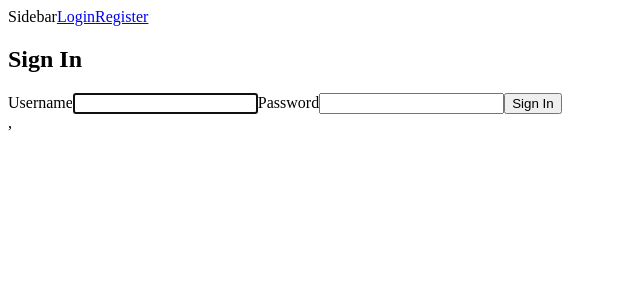
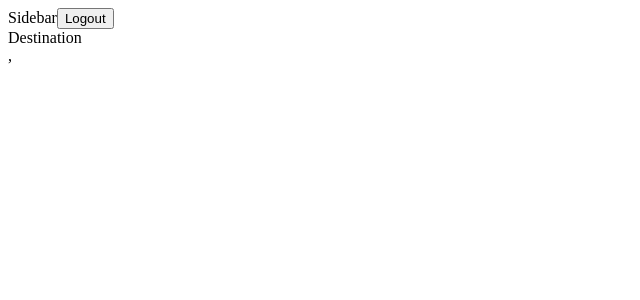
Before and after one commit to dewslyse/trekker-front-end, a React (Create React App) app: page /destinations/1 in a window 1280 px wide. Before the commit this address led to /login. Shown: the top 300 px of the page, without its empty margins (0-640 px from the left). Built offline with nearby package versions, Linux system fonts and the light colour scheme; no server answers; sample sign-in values are in the browser's storage.

Commit message:
Persist user status to local storage

```diff
--- a/src/App.jsx
+++ b/src/App.jsx
@@ -9,12 +9,20 @@ import Login from './pages/Login';
 import Register from './pages/Register';
 import { checkLoginStatus } from './store/actions/userActions';
 import RequireAuth from './components/RequireAuth';
+import { login } from './store/reducers/userReducer';
 
 const App = () => {
   const dispatch = useDispatch();
 
   useEffect(() => {
     dispatch(fetchDestinations());
+  }, []);
+
+  useEffect(() => {
+    const loggedIn = localStorage.getItem('LOGGED_IN');
+    if (loggedIn) {
+      dispatch(login());
+    }
   }, []);
 
   useEffect(() => {
--- a/src/components/RequireAuth.jsx
+++ b/src/components/RequireAuth.jsx
@@ -1,9 +1,8 @@
 import React from 'react';
 import { useLocation, Navigate, Outlet } from 'react-router-dom';
-import { useSelector } from 'react-redux';
 
 const RequireAuth = () => {
-  const isLoggedIn = useSelector((state) => state.user.isLoggedIn);
+  const isLoggedIn = localStorage.getItem('LOGGED_IN');
   const location = useLocation();
   return (
     isLoggedIn ? <Outlet /> : <Navigate to="/login" state={{ from: location }} replace />
--- a/src/pages/Home.jsx
+++ b/src/pages/Home.jsx
@@ -1,18 +1,19 @@
 import React from 'react';
 import { useSelector, useDispatch } from 'react-redux';
-import { Outlet, Link } from 'react-router-dom';
-// import Login from '../components/Login';
+import { Outlet, Link, useNavigate } from 'react-router-dom';
 import Notification from '../components/Notification';
-// import { showLogin } from '../store/reducers/uiReducers';
 import { logoutUser } from '../store/actions/userActions';
 import { logout } from '../store/reducers/userReducer';
 
 const Home = () => {
   const notification = useSelector((state) => state.ui.notification);
-  const isLoggedIn = useSelector((state) => state.user.isLoggedIn);
+  const isLoggedIn = localStorage.getItem('LOGGED_IN');
   const dispatch = useDispatch();
+  const navigate = useNavigate();
 
   const handleLogout = () => {
+    localStorage.removeItem('LOGGED_IN');
+    navigate('/');
     dispatch(logout());
     dispatch(logoutUser());
   };
--- a/src/pages/Login.jsx
+++ b/src/pages/Login.jsx
@@ -32,7 +32,10 @@ const Login = () => {
     setLoading(true);
     dispatch(loginUser(user))
       .unwrap()
-      .then(() => { setTimeout(() => dispatch(hideNotification()), 2000); })
+      .then(() => {
+        localStorage.setItem('LOGGED_IN', true);
+        setTimeout(() => dispatch(hideNotification()), 2000);
+      })
       .catch(() => { setLoading(false); });
     setUser({
       username: '',
```
